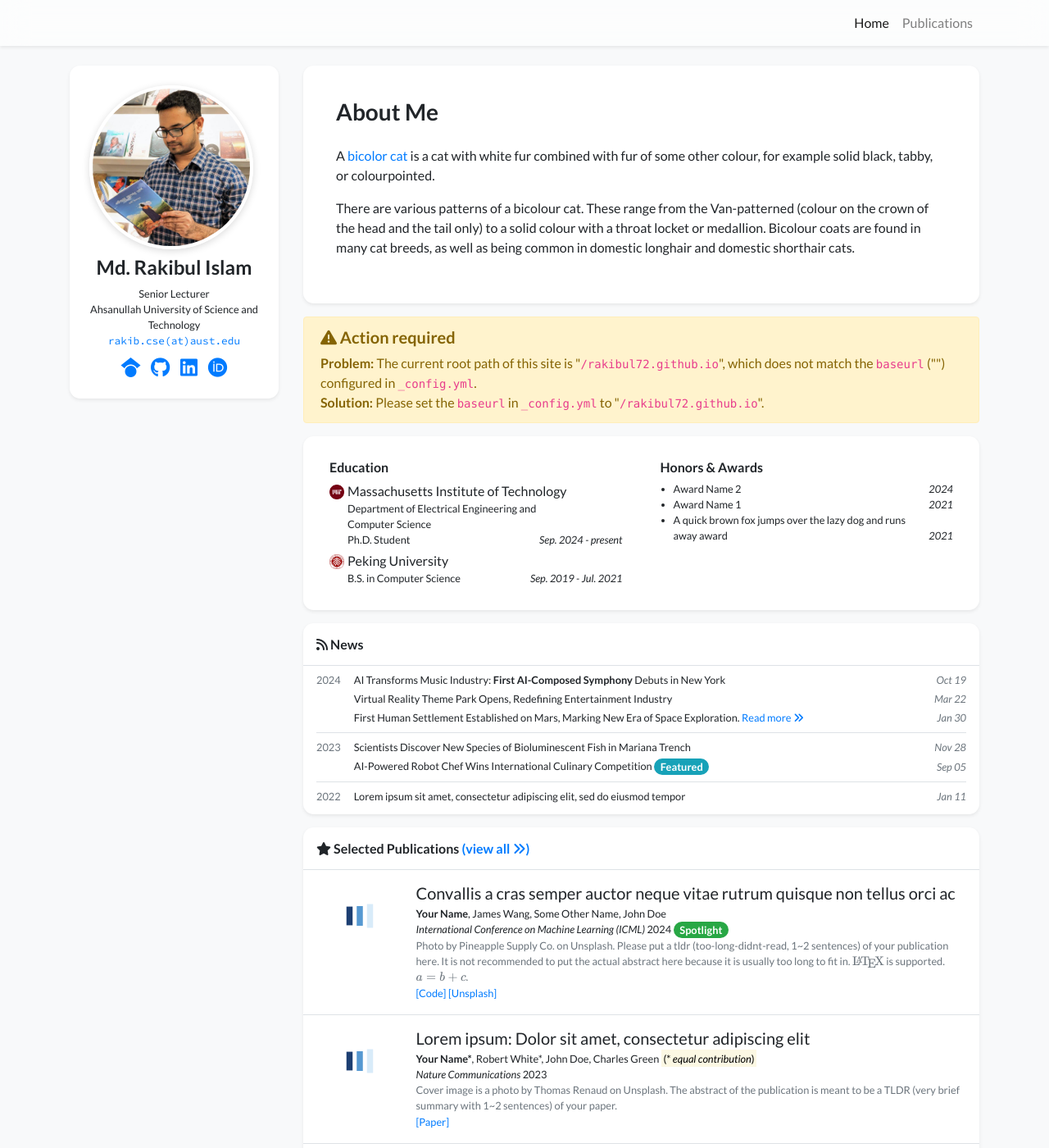
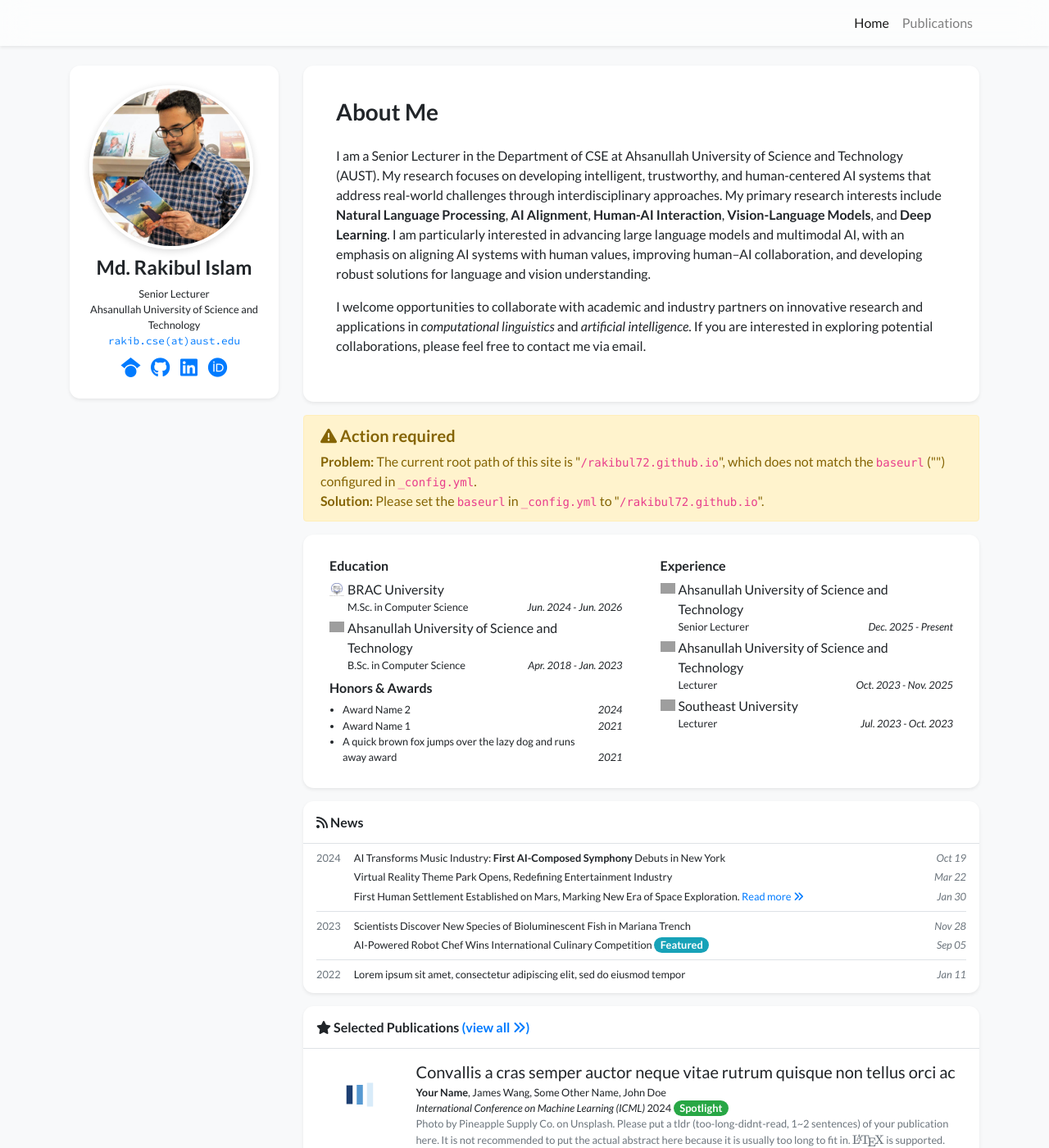
Before and after one commit to rakibul72/rakibul72.github.io, a Jekyll site: the page built from index.html, in a window 1280 px wide and 1400 px high. Shown: the whole window at 82% size. Built offline with Jekyll 4.4.1, drawn with Linux system fonts in a browser that asks for light colours; nearby versions of some CDN libraries; a style sheet for code colours, icons or effects is not loaded; grey boxes are pictures that could not be loaded.

Commit message:
Revise profile details in profile.yml
Updated profile information including short bio, education, and experience.

```diff
--- a/_data/profile.yml
+++ b/_data/profile.yml
@@ -22,34 +22,42 @@ orcid: 0009-0003-6420-8257
 short_bio_text_justify: false
 short_bio: >-
   <p>
-    A <a href="https://en.wikipedia.org/wiki/Bicolor_cat" target="_blank">bicolor cat</a> is a cat with white fur combined with fur of some other colour, for example solid black, tabby, or colourpointed.
+    I am a Senior Lecturer in the Department of CSE at Ahsanullah University of Science and Technology (AUST). My research focuses on developing intelligent, trustworthy, and human-centered AI systems that address real-world challenges through interdisciplinary approaches. My primary research interests include <strong>Natural Language Processing</strong>, <strong>AI Alignment</strong>, <strong>Human-AI Interaction</strong>, <strong>Vision-Language Models</strong>, and <strong>Deep Learning</strong>. I am particularly interested in advancing large language models and multimodal AI, with an emphasis on aligning AI systems with human values, improving human–AI collaboration, and developing robust solutions for language and vision understanding.
   </p>
   <p>
-    There are various patterns of a bicolour cat. These range from the Van-patterned (colour on the crown of the head
-    and the tail only) to a solid colour with a throat locket or medallion. Bicolour coats are found in many cat breeds,
-    as well as being common in domestic longhair and domestic shorthair cats.
+  I welcome opportunities to collaborate with academic and industry partners on innovative research and applications in <em>computational linguistics</em> and <em>artificial intelligence</em>. If you are interested in exploring potential collaborations, please feel free to contact me via email.
   </p>
+
 
 portrait_url: /assets/images/photos/Rakib_Profile_Pic1.jpg
 
 
 education:
-- name: Massachusetts Institute of Technology
-  logo: /assets/images/badges/MIT_Social_circle.png
-  position: >-
-    Department of Electrical Engineering and Computer Science <br/>
-    Ph.D. Student
-  date: Sep. 2024 - present
-- name: Peking University
-  logo: /assets/images/badges/PKU_red.png
-  position: B.S. in Computer Science
-  date: Sep. 2019 - Jul. 2021
+- name: BRAC University
+  logo: /assets/images/badges/brac_logo.png
+  position: M.Sc. in Computer Science
+  date: Jun. 2024 - Jun. 2026
 
-# experience:
-# - name: Peking University
-#   logo: /assets/images/badges/PKU_red.png
-#   position: Research Intern
-#   date: Sep. 2019 - Jul. 2021
+- name: Ahsanullah University of Science and Technology
+  logo: /assets/images/badges/aust_logo.png
+  position: B.Sc. in Computer Science
+  date: Apr. 2018 - Jan. 2023
+
+experience:
+- name: Ahsanullah University of Science and Technology
+  logo: /assets/images/badges/aust_logo.png
+  position: Senior Lecturer
+  date: Dec. 2025 - Present
+
+- name: Ahsanullah University of Science and Technology
+  logo: /assets/images/badges/aust_logo.png
+  position: Lecturer
+  date: Oct. 2023 - Nov. 2025
+
+- name: Southeast University
+  logo: /assets/images/badges/seu_logo.png
+  position: Lecturer
+  date: Jul. 2023 - Oct. 2023
 
 awards:
 - name: Award Name 2
```
